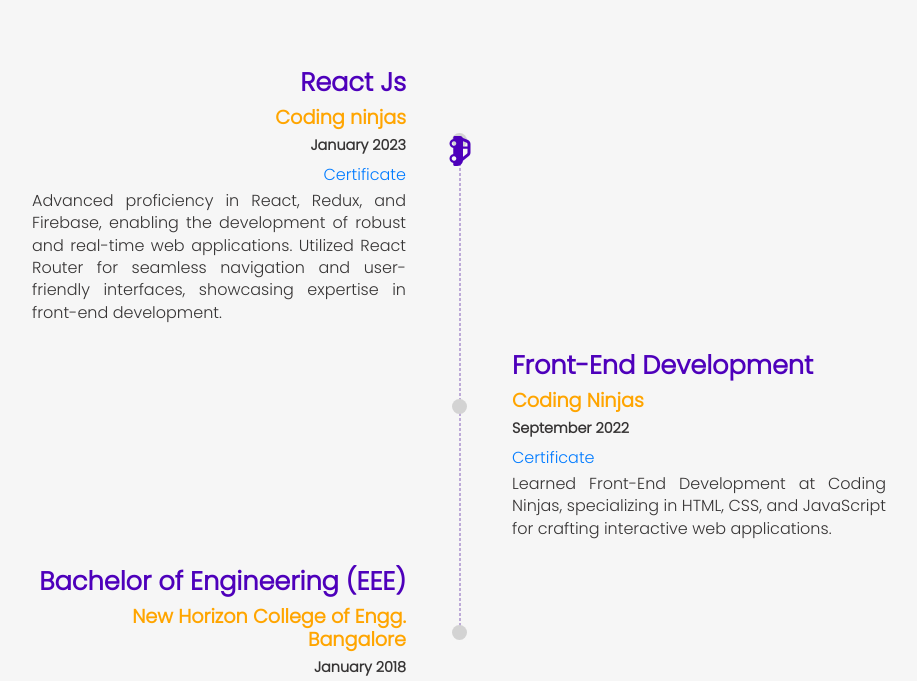
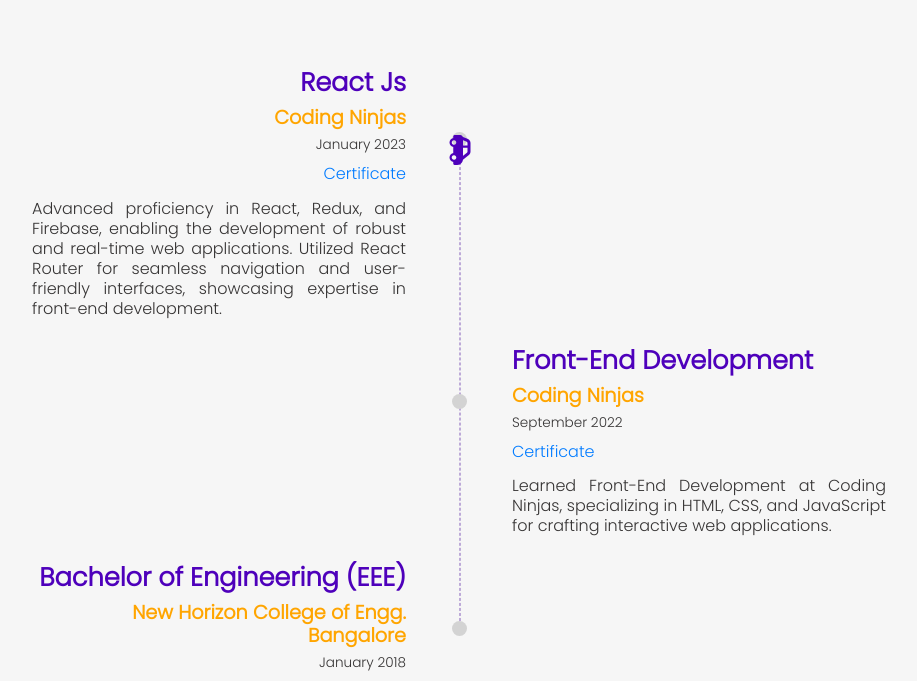
Before and after one commit to Kumardinesh1908/Resume, a plain HTML site: page education.html in a window 1280 px wide. Shown: the part 822-1503 px from the top of the page, without its empty margins (181-1098 px from the left). Drawn offline with nearby package versions, Linux system fonts and the light colour scheme.

Commit message:
Updated code format structure

```diff
--- a/Styles/education&experience.css
+++ b/Styles/education&experience.css
@@ -8,24 +8,6 @@
     font-family: "Poppins", sans-serif;
 }
 
-html[light-mode="light"] {
-    --bg1-color: white;
-    --shadow: 0 4px 8px 0 rgba(0, 0, 0, 0.2);
-    --border: 1px solid #ecf0f3;
-    --meta-col: #444;
-    --head-col: black;
-    --tint-col: #ecf0f3;
-}
-
-html[light-mode="dark"] {
-    --bg1-color: #272727;
-    --shadow: 0 4px 8px 0 rgba(104, 102, 102, 0.2);
-    --border: none;
-    --meta-col: rgb(155, 149, 149);
-    --head-col: #fff;
-    --tint-col: #ecf0f3be;
-}
-
 html {
     overflow-x: hidden;
     scroll-behavior: smooth;
@@ -34,14 +16,6 @@ html {
 body {
     font-family: "Roboto";
     font-size: 17px;
-    font-weight: 400;
-    /* background-color: #eee; */
-}
-
-h1 {
-    font-size: 200%;
-    text-transform: uppercase;
-    letter-spacing: 3px;
     font-weight: 400;
 }
 
@@ -64,6 +38,13 @@ section {
     padding-top: 10px;
 }
 
+.s2 h1 {
+    font-size: 200%;
+    text-transform: uppercase;
+    letter-spacing: 3px;
+    font-weight: 400;
+}
+
 .s2 .head {
     font-size: 2rem;
     font-weight: bold;
@@ -73,7 +54,6 @@ section {
     position: relative;
     width: 75%;
     margin: -50px auto 100px;
-    /* background:white; */
 }
 
 .box {
@@ -141,10 +121,13 @@ section {
 }
 
 .duration {
-    font-weight: 100;
     color: rgb(54, 52, 52);
-    font-size: 0.9rem;
-    font-weight: 600;
+    font-size: 0.85rem;
+}
+
+html[light-mode="dark"] .duration,
+html[light-mode="dark"] .description{
+    color: white;
 }
 
 .certificate {
@@ -159,8 +142,9 @@ section {
 .description {
     font-size: 16px;
     color: rgb(54, 52, 52);
-    line-height: 1.4;
+    line-height: 1.25;
     text-align: justify;
+    padding-top: 10px;
 }
 
 /* ----Divider---- */
--- a/education.html
+++ b/education.html
@@ -241,7 +241,8 @@
                         class="px-md-5 p-3 col-md-6 d-flex flex-column align-items-center justify-content-center animate__animated animate__zoomIn animate__delay-1s">
                         <h2 class="dropdown1 main-heading mb-0 education_head">Educational <span
                                 class="edu_background">Background</span></h2>
-                        <p class="dropdown2 pre-heading font-weight-bolder text-center animate__animated animate__fadeInUp animate__delay-2s">
+                        <p
+                            class="dropdown2 pre-heading font-weight-bolder text-center animate__animated animate__fadeInUp animate__delay-2s">
                             An investment in knowledge pays the best interest. – Benjamin Franklin
                         </p>
                     </div>
@@ -269,7 +270,7 @@
         <div class="box-container">
             <div class="box">
                 <h3 class="designation  m0 m-blue"> React Js </h3>
-                <h4 class="company-name"> Coding ninjas </h4>
+                <h4 class="company-name"> Coding Ninjas </h4>
                 <h5 class="duration"> January 2023 </h5>
                 <p class="certificate">
                     <a href="https://certificate.codingninjas.com/verify/72860c176d02893d" target="_blank"
@@ -282,8 +283,8 @@
                     real-time web applications. Utilized React Router for seamless navigation and user-friendly
                     interfaces, showcasing expertise in front-end development.
                 </p>
+            </div>
 
-            </div>
             <div class="box">
                 <h3 class="designation  m0 m-blue">Front-End Development</h3>
                 <h4 class="company-name"> Coding Ninjas </h4>
@@ -299,6 +300,7 @@
                     crafting interactive web applications.
                 </p>
             </div>
+
             <div class="box">
                 <h3 class="designation  m0 m-blue">Bachelor of Engineering (EEE) </h3>
                 <h4 class="company-name"> New Horizon College of Engg. Bangalore </h4>
@@ -309,6 +311,7 @@
                     processing.
                 </p>
             </div>
+
             <div class="divider">
                 <div class="traveller">
                     <i class="fas fa-car-side"></i>
```
Also changed, not shown: experience.html (+3 -0 lines).
